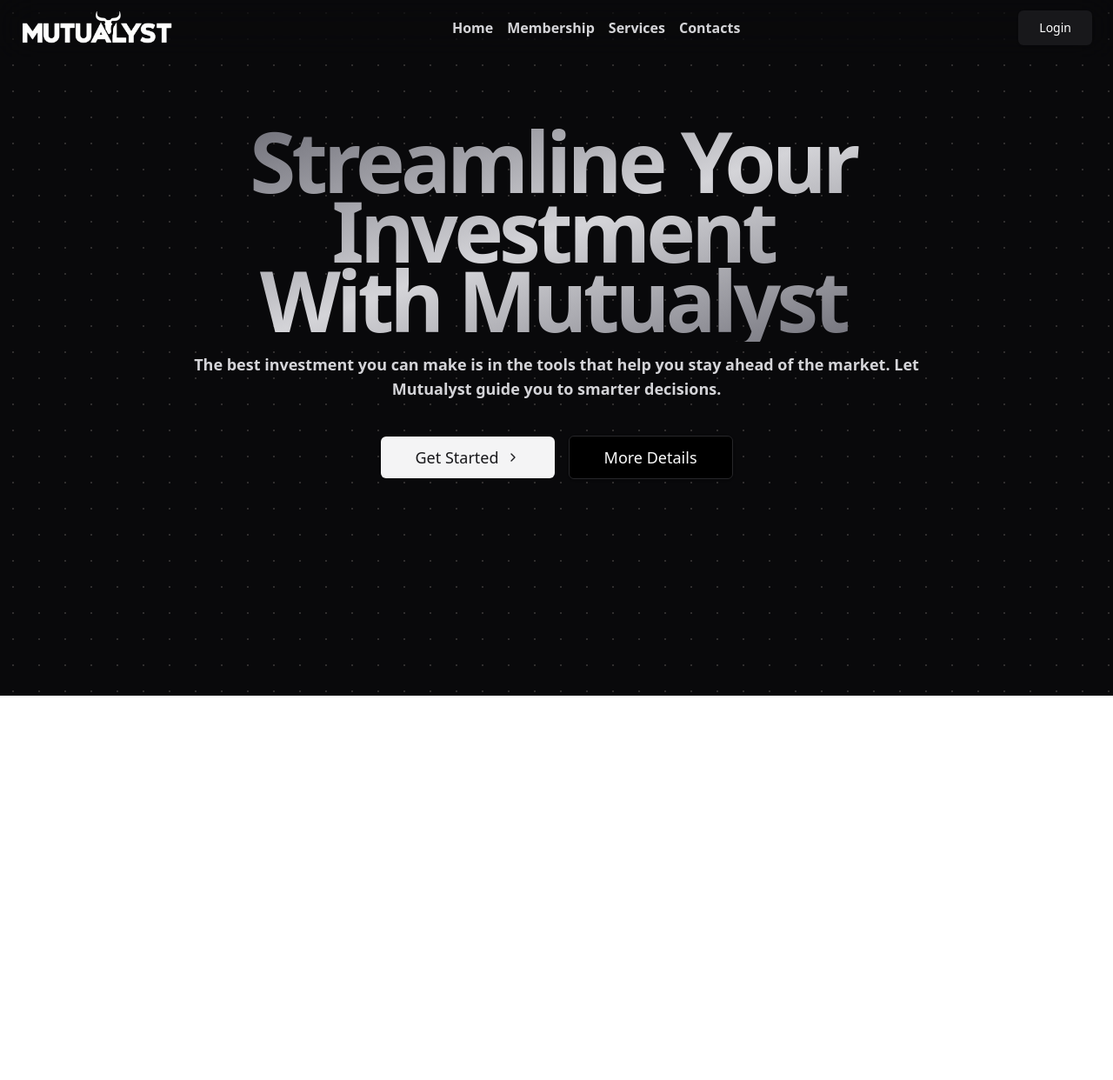
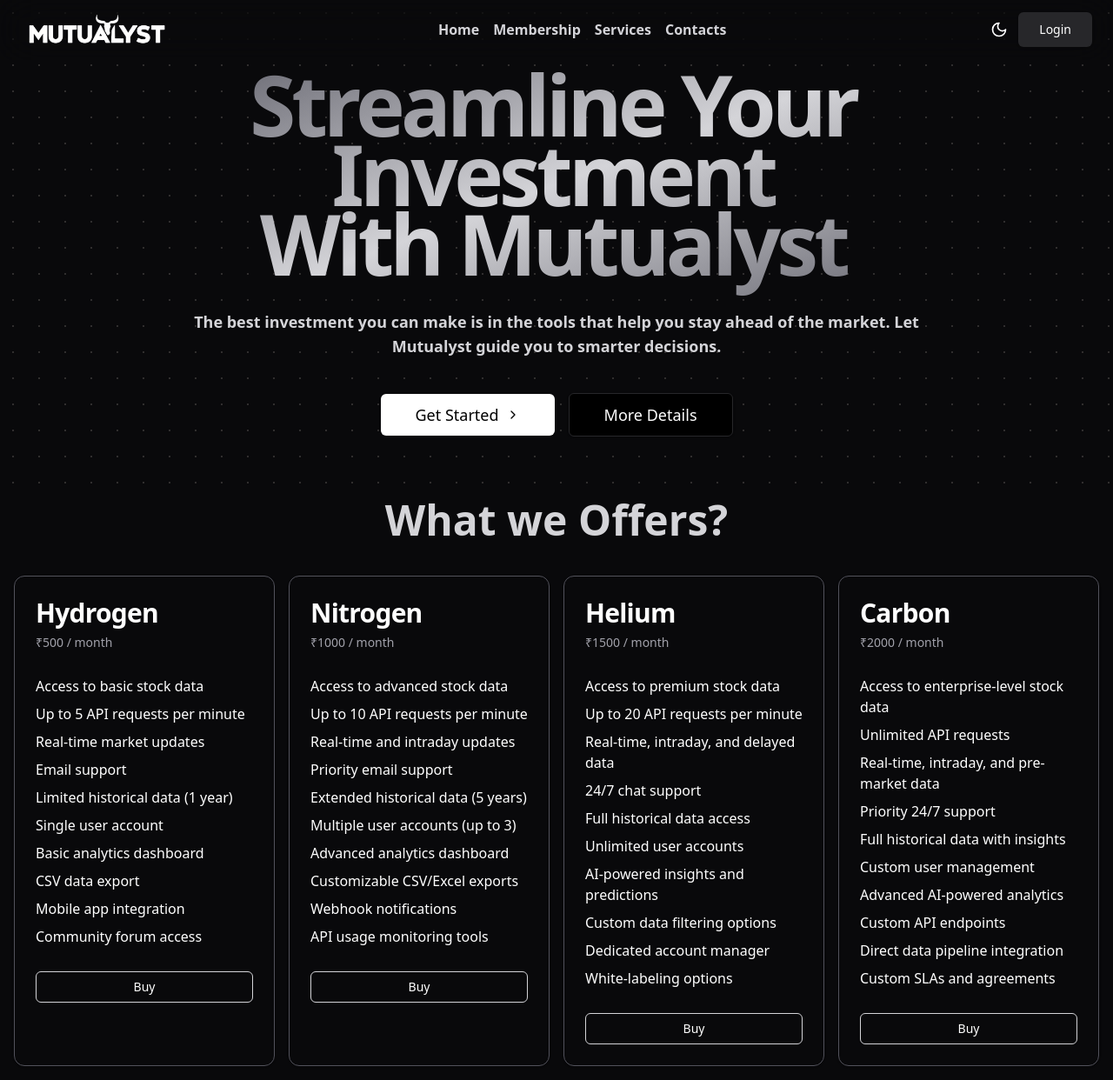
Before and after one commit to adnan-2313/mutualyst, a React (Vite) app: page / in a window 1280 px wide. Shown: the whole page at 87% size. Before the commit the page ends 800 px from the top, so only its background shows below. Built offline with nearby package versions, Linux system fonts and the light colour scheme.

Commit message:
add plans card && dark light mode feat

```diff
--- a/index.html
+++ b/index.html
@@ -1,4 +1,4 @@
-<!doctype html>
+<!DOCTYPE html>
 <html lang="en">
   <head>
     <meta charset="UTF-8" />
@@ -6,7 +6,7 @@
     <meta name="viewport" content="width=device-width, initial-scale=1.0" />
     <title>Mutualyst</title>
   </head>
-  <body>
+  <body className="dark">
     <div id="root"></div>
     <script type="module" src="/src/main.jsx"></script>
   </body>
--- a/package.json
+++ b/package.json
@@ -11,6 +11,7 @@
   },
   "dependencies": {
     "@radix-ui/react-slot": "^1.1.1",
+    "@radix-ui/react-switch": "^1.1.2",
     "class-variance-authority": "^0.7.1",
     "clsx": "^2.1.1",
     "lucide-react": "^0.469.0",
--- a/src/App.css
+++ b/src/App.css
@@ -1,6 +1,15 @@
-.animated-dotted-background {
-  background-color:#09090b ;
-  background-image: radial-gradient(#302e2e 1px, transparent 1px);
+:root {
+  --bg-color: #f5f4f4;
+  --dot-color: #979494;
+}
+
+.dark {
+  --bg-color: #09090b;
+  --dot-color: #302e2e;
+}
+
+.background-dark {
+  background-color: var(--bg-color);
+  background-image: radial-gradient(var(--dot-color) 1px, transparent 1px);
   background-size: 30px 30px;
-  /* animation: moveDots 10s linear infinite; */
 }
--- a/src/App.jsx
+++ b/src/App.jsx
@@ -1,13 +1,10 @@
-import Header from "./components/Header";
 import "./App.css";
-import Landing from "./pages/Landing";
+import LayoutPage from "./Layout/LayoutPage";
+
 const App = () => {
   return (
     <>
-      <div className="h-screen animated-dotted-background">
-        <Header />
-        <Landing/>
-      </div>
+      <LayoutPage />
     </>
   );
 };
--- /dev/null
+++ b/src/Layout/LayoutPage.jsx
@@ -0,0 +1,24 @@
+import Header from "../components/Header";
+import Landing from "../pages/Landing";
+import { useEffect, useState } from "react";
+const LayoutPage = () => {
+  const [theme, setTheme] = useState("dark");
+
+  useEffect(() => {
+    if (theme === "dark") {
+      document.documentElement.classList.add("dark");
+    } else {
+      document.documentElement.classList.remove("dark");
+    }
+  }, [theme]);
+  return (
+    <>
+      <div className="background-dark transition-all duration-300">
+        <Header theme={theme} setTheme={setTheme} />
+        <Landing />
+      </div>
+    </>
+  );
+};
+
+export default LayoutPage;
--- a/src/components/Header.jsx
+++ b/src/components/Header.jsx
@@ -1,24 +1,44 @@
+import { useState } from "react";
 import { Button } from "./ui/button";
+import { Switch } from "./ui/switch";
+import { MoonIcon, SunIcon } from "lucide-react";
 const navItems = ["Home", "Membership", "Services", "Contacts"];
-const Header = () => {
+const Header = ({ theme, setTheme }) => {
+  const handleThemeSwitch = () => {
+    setTheme(theme === "dark" ? "light" : "dark");
+  };
+
   return (
     <header className="">
-      <div className="w-full px-6  flex max-w-7xl  py-3 mx-auto  backdrop-blur-xl  justify-between">
-        <img src="/Logo2.png" alt="" className="w-44" />
+      <div className="w-full px-6  flex max-w-[90rem]  fixed top-0 py-3 mx-auto  backdrop-blur-xl   justify-between">
+        <img src="/Logo2.png" alt="" className="w-36 sm:w-44 dark:bg-transparent  bg-black px-2 py-1 rounded-xl" />
         <nav className="hidden md:flex font-semibold  justify-center items-center gap-4">
           <ul className="flex items-center gap-4 text-md justify-between">
             {navItems.map((items, index) => {
               return (
-                <li key={index} className="cursor-pointer text-zinc-300 hover:text-zinc-100">
+                <li
+                  key={index}
+                  className="cursor-pointer text-zinc-950 hover:text-zinc-700  dark:text-zinc-300 dark:hover:text-zinc-100"
+                >
                   {items}
                 </li>
               );
             })}
           </ul>
         </nav>
-        <Button variant="default" className="sm:px-6 sm:py-5 text-white">
-          Login
-        </Button>
+        <div className="flex items-center gap-3">
+          <button
+            className={`transition-transform duration-300 dark:text-white bg-transparent hover:bg-transparent  ${
+              theme === "dark" ? "rotate-0" : " rotate-90"
+            }`}
+            onClick={handleThemeSwitch}
+          >
+            {theme === "dark" ? <MoonIcon size={"20px"} /> : <SunIcon size={"20px"} />}
+          </button>
+          <Button variant="default" className="sm:px-6 bg-zinc-800 hover:bg-zinc-700 sm:py-5 text-white">
+            Login
+          </Button>
+        </div>
       </div>
     </header>
   );
--- /dev/null
+++ b/src/components/ui/card.jsx
@@ -0,0 +1,50 @@
+import * as React from "react"
+
+import { cn } from "@/lib/utils"
+
+const Card = React.forwardRef(({ className, ...props }, ref) => (
+  <div
+    ref={ref}
+    className={cn("rounded-xl border bg-card text-card-foreground shadow", className)}
+    {...props} />
+))
+Card.displayName = "Card"
+
+const CardHeader = React.forwardRef(({ className, ...props }, ref) => (
+  <div
+    ref={ref}
+    className={cn("flex flex-col space-y-1.5 p-6", className)}
+    {...props} />
+))
+CardHeader.displayName = "CardHeader"
+
+const CardTitle = React.forwardRef(({ className, ...props }, ref) => (
+  <div
+    ref={ref}
+    className={cn("font-semibold leading-none tracking-tight", className)}
+    {...props} />
+))
+CardTitle.displayName = "CardTitle"
+
+const CardDescription = React.forwardRef(({ className, ...props }, ref) => (
+  <div
+    ref={ref}
+    className={cn("text-sm text-muted-foreground", className)}
+    {...props} />
+))
+CardDescription.displayName = "CardDescription"
+
+const CardContent = React.forwardRef(({ className, ...props }, ref) => (
+  <div ref={ref} className={cn("p-6 pt-0", className)} {...props} />
+))
+CardContent.displayName = "CardContent"
+
+const CardFooter = React.forwardRef(({ className, ...props }, ref) => (
+  <div
+    ref={ref}
+    className={cn("flex items-center p-6 pt-0", className)}
+    {...props} />
+))
+CardFooter.displayName = "CardFooter"
+
+export { Card, CardHeader, CardFooter, CardTitle, CardDescription, CardContent }
--- /dev/null
+++ b/src/components/ui/switch.jsx
@@ -0,0 +1,22 @@
+import * as React from "react"
+import * as SwitchPrimitives from "@radix-ui/react-switch"
+
+import { cn } from "@/lib/utils"
+
+const Switch = React.forwardRef(({ className, ...props }, ref) => (
+  <SwitchPrimitives.Root
+    className={cn(
+      "peer inline-flex h-5 w-9 shrink-0 cursor-pointer items-center rounded-full border-2 border-transparent shadow-sm transition-colors focus-visible:outline-none focus-visible:ring-2 focus-visible:ring-ring focus-visible:ring-offset-2 focus-visible:ring-offset-background disabled:cursor-not-allowed disabled:opacity-50 data-[state=checked]:bg-primary data-[state=unchecked]:bg-input",
+      className
+    )}
+    {...props}
+    ref={ref}>
+    <SwitchPrimitives.Thumb
+      className={cn(
+        "pointer-events-none block h-4 w-4 rounded-full bg-background shadow-lg ring-0 transition-transform data-[state=checked]:translate-x-4 data-[state=unchecked]:translate-x-0"
+      )} />
+  </SwitchPrimitives.Root>
+))
+Switch.displayName = SwitchPrimitives.Root.displayName
+
+export { Switch }
--- a/src/index.css
+++ b/src/index.css
@@ -27,7 +27,7 @@
     --chart-3: 197 37% 24%;
     --chart-4: 43 74% 66%;
     --chart-5: 27 87% 67%;
-    --radius: 0.5rem
+    --radius: 0.5rem;
   }
   .dark {
     --background: 240 10% 3.9%;
@@ -53,7 +53,7 @@
     --chart-2: 160 60% 45%;
     --chart-3: 30 80% 55%;
     --chart-4: 280 65% 60%;
-    --chart-5: 340 75% 55%
+    --chart-5: 340 75% 55%;
   }
 }
 @layer base {
@@ -64,8 +64,12 @@
     @apply bg-background text-foreground;
   }
 }
+
 @layer utilities {
+  .dark .gradient-title {
+    @apply font-extrabold bg-gradient-to-br from-zinc-500 via-zinc-300 to-zinc-500 bg-clip-text tracking-tighter text-transparent pr-2 pb-6;
+  }
   .gradient-title {
-    @apply font-extrabold bg-gradient-to-br from-zinc-500 via-zinc-300 to-zinc-500 bg-clip-text tracking-tighter text-transparent pr-2 pb-2;
+    @apply font-extrabold bg-gradient-to-br bg-clip-text text-transparent tracking-tighter pr-2 pb-6 from-zinc-800 via-zinc-500 to-zinc-800; /* Change gradient in dark mode */
   }
 }
--- a/src/pages/Landing.jsx
+++ b/src/pages/Landing.jsx
@@ -1,31 +1,79 @@
 import { Button } from "@/components/ui/button";
+import {
+  Card,
+  CardContent,
+  CardDescription,
+  CardFooter,
+  CardHeader,
+  CardTitle,
+} from "@/components/ui/card";
+import { plansList } from "@/utils/constant";
 import { ChevronRight } from "lucide-react";
-import React from "react";
 
 const Landing = () => {
   return (
     <section>
-      <main className="flex flex-col justify-center items-center mt-20">
-        <h1 className="gradient-title leading-[40px]  md:leading-[80px] text-5xl text-6xl md:text-[6rem] items-center justify-center text-center font-extrabold">
+      <main className="flex flex-col justify-center items-center pt-20">
+        <h1 className="gradient-title leading-[40px]  md:leading-[80px] text-5xl sm:text-6xl md:text-[6rem] items-center justify-center text-center font-extrabold">
           Streamline Your
           <br />
           Investment
           <br />
           With Mutualyst
         </h1>
-        <p className="text-zinc-300 font-semibold text-sm md:text-lg w-full max-sm:px-10 md:w-2/3 text-center mt-3">
+        <p className="text-zinc-700 dark:text-zinc-300 font-semibold text-sm md:text-lg w-full max-sm:px-10 md:w-2/3 text-center mt-3">
           The best investment you can make is in the tools that help you stay
           ahead of the market. Let Mutualyst guide you to smarter decisions.
         </p>
         <div className="mt-4 sm:mt-10 flex gap-4 items-center">
-          <Button variant="secondary" className="md:px-10 md:py-6 md:text-lg">
+          <Button variant="secondary" className="border  dark:border-none bg-white text-black md:px-10 py-4 md:py-6 md:text-lg">
             Get Started <ChevronRight />{" "}
           </Button>
-          <Button className="bg-black border-zinc-800 border md:px-10 py-5 md:py-6 md:text-lg">
+          <Button className="bg-black hover:bg-zinc-900 hover:text-white text-white  border-zinc-800 border md:px-10 py-4 md:py-6 md:text-lg">
             More Details
           </Button>
         </div>
       </main>
+      <div className="w-full bg-zinc-200 bg-opacity-50 dark:bg-zinc-950 p-4 mt-14">
+        <div className="flex flex-col">
+          <h2 className="text-4xl sm:text-5xl text-zinc-950 dark:text-zinc-300 mx-auto font-extrabold">
+            What we Offers?
+          </h2>
+          <div className="flex flex-wrap justify-center gap-4 mt-10">
+            {plansList.map((item) => {
+              return (
+                <Card
+                  className="dark:bg-zinc-950 w-[300px]  dark:text-white dark:border-zinc-600"
+                  key={item.id}
+                >
+                  <CardHeader>
+                    <CardTitle className="text-3xl">{item.title}</CardTitle>
+                    <CardDescription>
+                      &#8377;{item.price} / month
+                    </CardDescription>
+                  </CardHeader>
+                  <CardContent>
+                    <ul className="">
+                      {item.features.map((feat) => {
+                        return (
+                          <li className="py-1 max-sm:text-sm" key={feat}>
+                            {feat}
+                          </li>
+                        );
+                      })}
+                    </ul>
+                  </CardContent>
+                  <CardFooter>
+                    <Button variant="outline" className="w-full dark:border-zinc-300 border-zinc-500 text-black dark:text-white">
+                      Buy
+                    </Button>
+                  </CardFooter>
+                </Card>
+              );
+            })}
+          </div>
+        </div>
+      </div>
     </section>
   );
 };
--- /dev/null
+++ b/src/utils/constant.js
@@ -0,0 +1,70 @@
+export const plansList = [
+    {
+      id: 1,
+      title: "Hydrogen",
+      price: 500,
+      features: [
+        "Access to basic stock data",
+        "Up to 5 API requests per minute",
+        "Real-time market updates",
+        "Email support",
+        "Limited historical data (1 year)",
+        "Single user account",
+        "Basic analytics dashboard",
+        "CSV data export",
+        "Mobile app integration",
+        "Community forum access",
+      ],
+    },
+    {
+      id: 2,
+      title: "Nitrogen",
+      price: 1000,
+      features: [
+        "Access to advanced stock data",
+        "Up to 10 API requests per minute",
+        "Real-time and intraday updates",
+        "Priority email support",
+        "Extended historical data (5 years)",
+        "Multiple user accounts (up to 3)",
+        "Advanced analytics dashboard",
+        "Customizable CSV/Excel exports",
+        "Webhook notifications",
+        "API usage monitoring tools",
+      ],
+    },
+    {
+      id: 3,
+      title: "Helium",
+      price: 1500,
+      features: [
+        "Access to premium stock data",
+        "Up to 20 API requests per minute",
+        "Real-time, intraday, and delayed data",
+        "24/7 chat support",
+        "Full historical data access",
+        "Unlimited user accounts",
+        "AI-powered insights and predictions",
+        "Custom data filtering options",
+        "Dedicated account manager",
+        "White-labeling options",
+      ],
+    },
+    {
+      id: 4,
+      title: "Carbon",
+      price: 2000,
+      features: [
+        "Access to enterprise-level stock data",
+        "Unlimited API requests",
+        "Real-time, intraday, and pre-market data",
+        "Priority 24/7 support",
+        "Full historical data with insights",
+        "Custom user management",
+        "Advanced AI-powered analytics",
+        "Custom API endpoints",
+        "Direct data pipeline integration",
+        "Custom SLAs and agreements",
+      ],
+    },
+  ];
```
Also changed, not shown: 1 other file (tests, documents, lock files or other folders).
